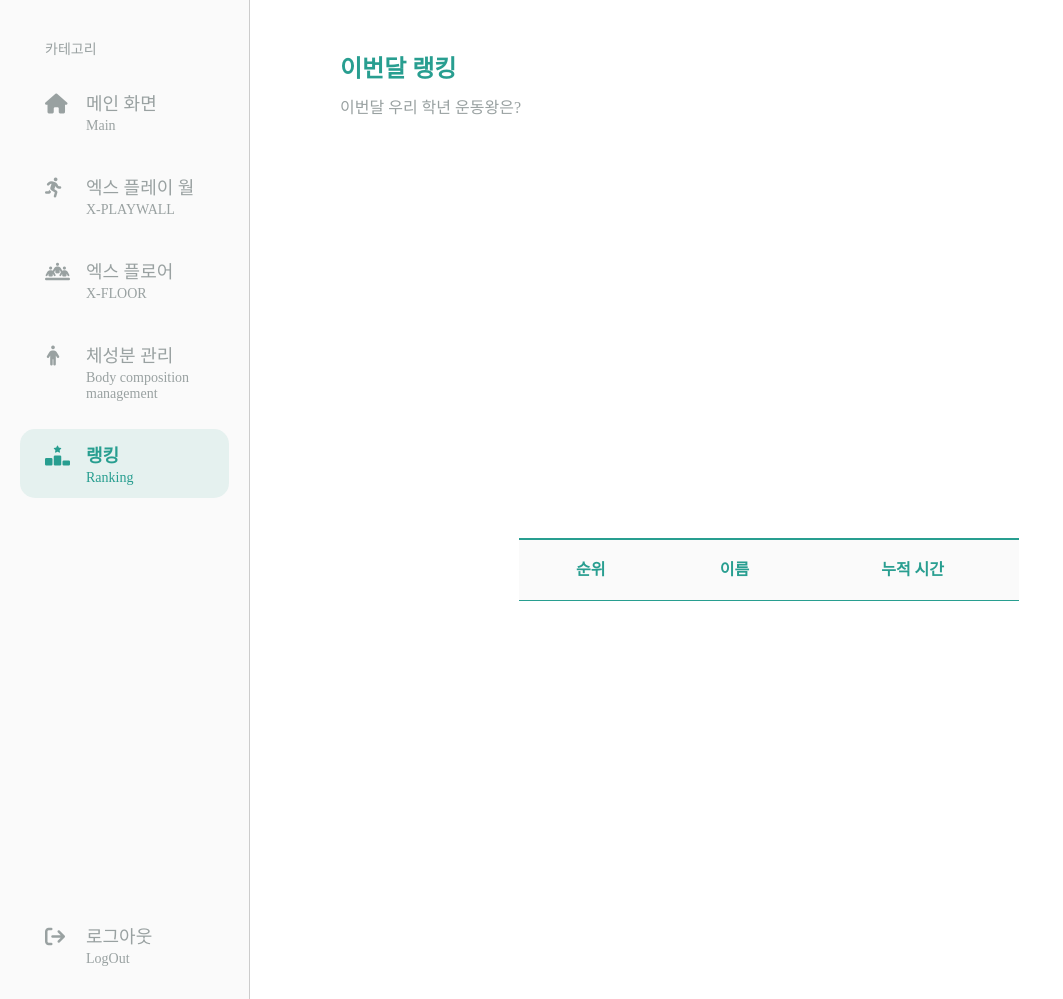
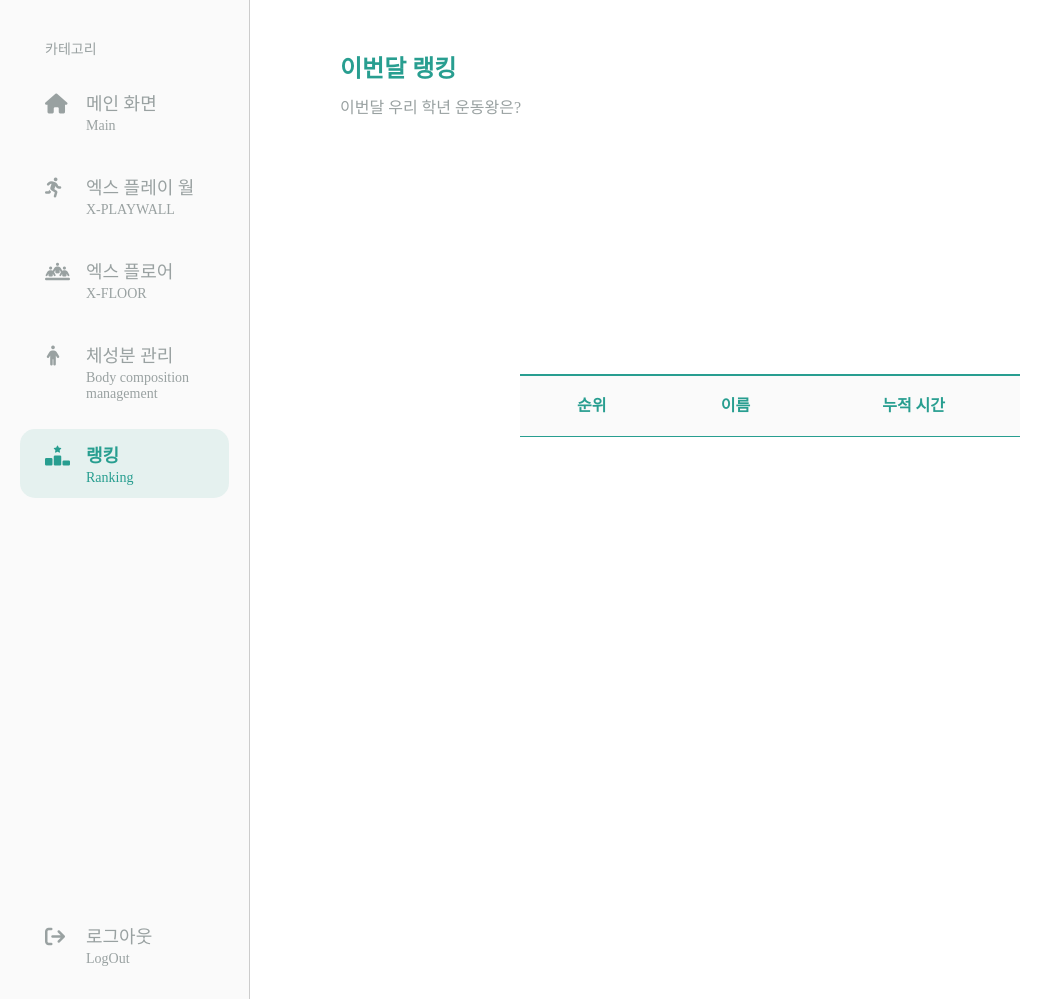
Before and after one commit to yhyg6969/NadeuriSmartMirror, a Django app: page /ranking/ in a window 1280 px wide. Shown: the part 101-1100 px from the top of the page, without its empty margins (0-1063 px from the left). Run offline with Django 4.2, Linux system fonts and the light colour scheme; lists and menus that the app fills with data are empty; parts of the project's set-up code (start-up, migrations or seed data) failed here and were passed over; some web fonts are replaced.

Commit message:
Add files via upload

```diff
--- a/static/Xfloor.css
+++ b/static/Xfloor.css
@@ -28,7 +28,6 @@
     width: 350px;
     /* doubled the size */
     height: 350px;
-    margin-right: 10px;
     /* doubled the size */
     border-radius: 50%;
     /* ensure border-radius creates a circle */
@@ -47,12 +46,8 @@
 
 .bubble:nth-child(2) h2{
     margin-top: 80px;
-    margin-left: 100px;
 }
 
-.bubble:nth-child(2) p{
-    margin-left: 100px;
-}
 
 
 .bubble:nth-child(3) h2{
--- a/static/ranking.css
+++ b/static/ranking.css
@@ -17,13 +17,14 @@
 }
 
 .table {
+    position: absolute;
+    top: 100%;
+    left: 5%;
     display: flex;
     flex-direction : column;
     justify-content: space-between;
     align-items: center;
     padding: 20px;
-    margin-left: 50px;
-    margin-top: 200px;
     background-color: #fff;
     width: 90%;
     height: 600px;
```
Also changed, not shown: static/main.css (line endings or trailing spaces).
